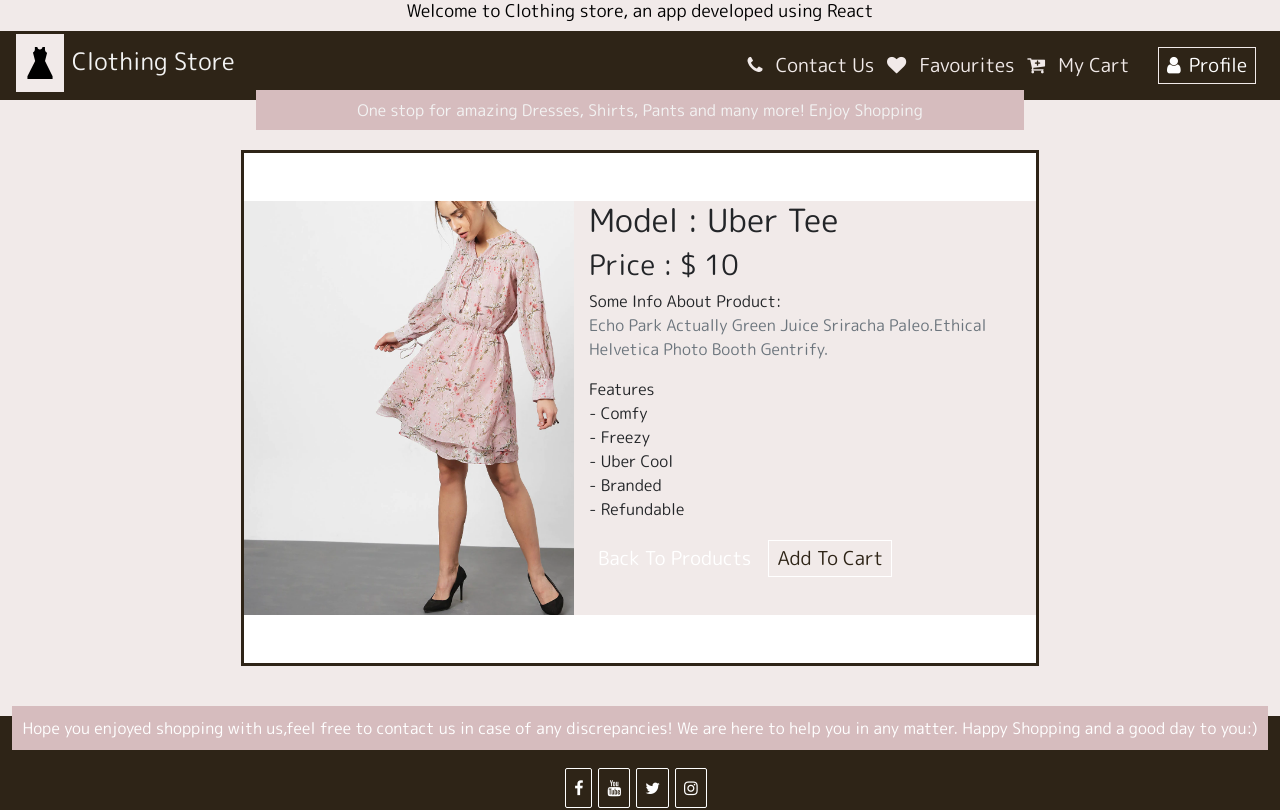
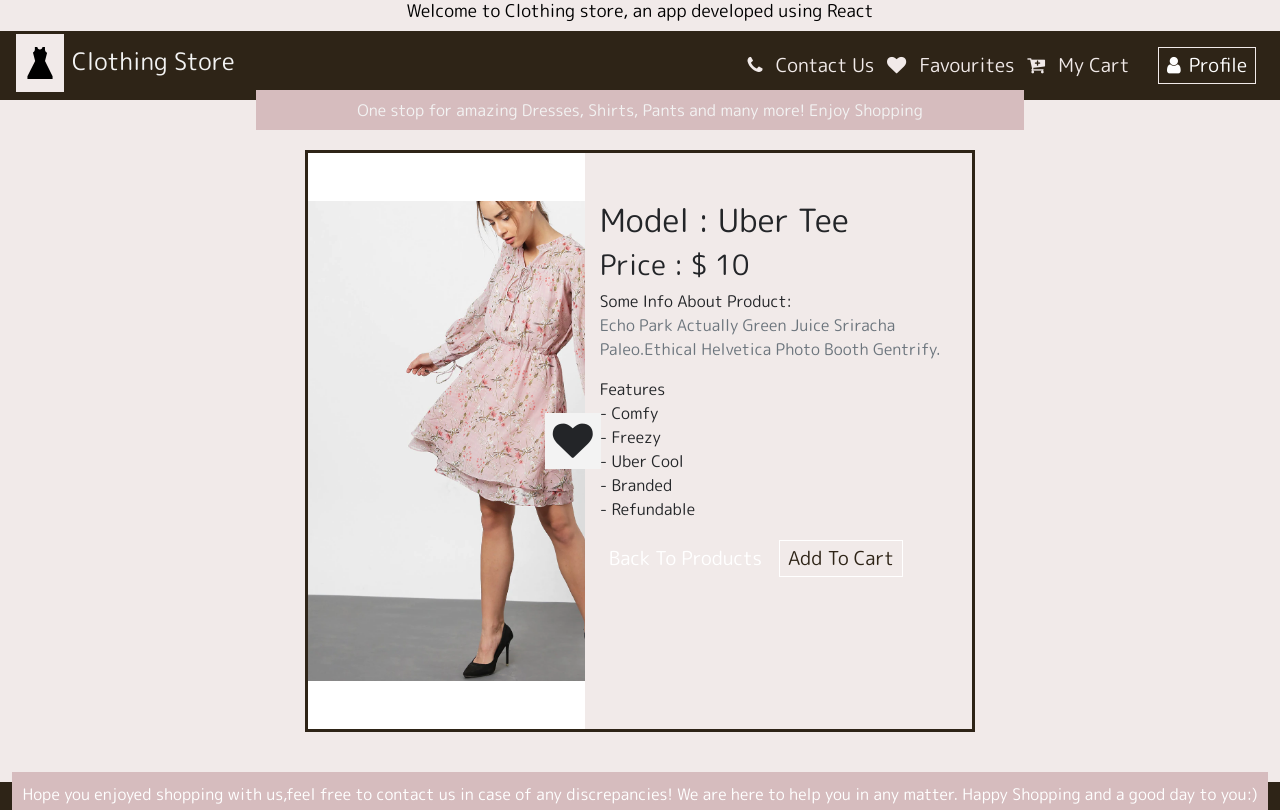
Before and after one commit to mounvip1525/LocalStocks, a React (Create React App) app: page /details in a window 1280 px wide. Shown: the top 810 px of the page. Built offline with nearby package versions, Linux system fonts and the light colour scheme.

Commit message:
added favourites to detail page

```diff
--- a/src/App.css
+++ b/src/App.css
@@ -60,7 +60,7 @@ body{
   display: flex;
   justify-content: center;
   align-items: center;
-  width:60vw;
+  width:50vw;
   margin:auto;
 }
 .detail-container{
@@ -68,8 +68,29 @@ body{
   margin-top:20px;
   border:3px solid var(--purpleOne);
 }
+.img-next{
+  position:absolute;
+  width:100%;
+  display: flex;
+  justify-content:flex-end;
+  height:100%;
+  align-items: center;
+  /* margin-right:-50px; */
+  margin-left:1rem;
+  z-index:10;
+}
+.img-next >span{
+  background:var(--whiteOne);
+}
+.detail-heart:hover{
+  transform:scale(1.1)
+}
 .detail-container2{
   background:var(--purpleTwo);
+}
+.detail-img{
+  height:60vh !important;
+  object-fit: cover;
 }
 ul{
   margin:0;
--- a/src/components/Details.js
+++ b/src/components/Details.js
@@ -7,14 +7,21 @@ export default class Details extends Component {
         return (
             <ProductConsumer>
                 {value=>{
-                    const { id, img, info, price, title, inCart, features }=value.detailProduct;
+                    const { id, img, info, price, title, inCart, features, favourite }=value.detailProduct;
                     return(
                         <div className="container2">
                             <div className="row detail-container">
                                 <div className="col-10 mx-auto col-md-5 my-5 mr-0 ml-0 p-0">
-                                    <img src={img} className="img-fluid" alt="product"/>
+                                    <h1 className="img-next">
+                                        <span>
+                                        {favourite ? <i className="fa fa-heartbeat p-2 detail-heart" onClick={()=>{value.addToFavourites(id)}}/> :
+                                                     <i className="fa fa-heart p-2 detail-heart" onClick={()=>{value.addToFavourites(id)}} />}
+                                        </span>
+                                    </h1>
+                                    <img src={img} className="img-fluid detail-img" alt="product"/>
                                 </div>
-                                <div className="col-10 mx-auto col-md-7 my-5 text-capitalize ml-5 detail-container2">
+                                <div className="col-10 mx-auto col-md-7 text-capitalize ml-5 detail-container2">
+                                    <div className="mt-5">
                                     <h2>Model : {title} </h2>
                                     <h3>price : $ {price}</h3>
                                     <p className="text-capitalize mt-1 mb-0">some info about product:</p>
@@ -34,6 +41,7 @@ export default class Details extends Component {
                                             {inCart ? "In Cart": "Add to Cart"}
                                         </ButtonContainer>
                                     </div>
+                                    </div>
                                 </div>
                             </div>
                         </div>
```
Also changed, not shown: 1 other file (tests, documents, lock files or other folders).
